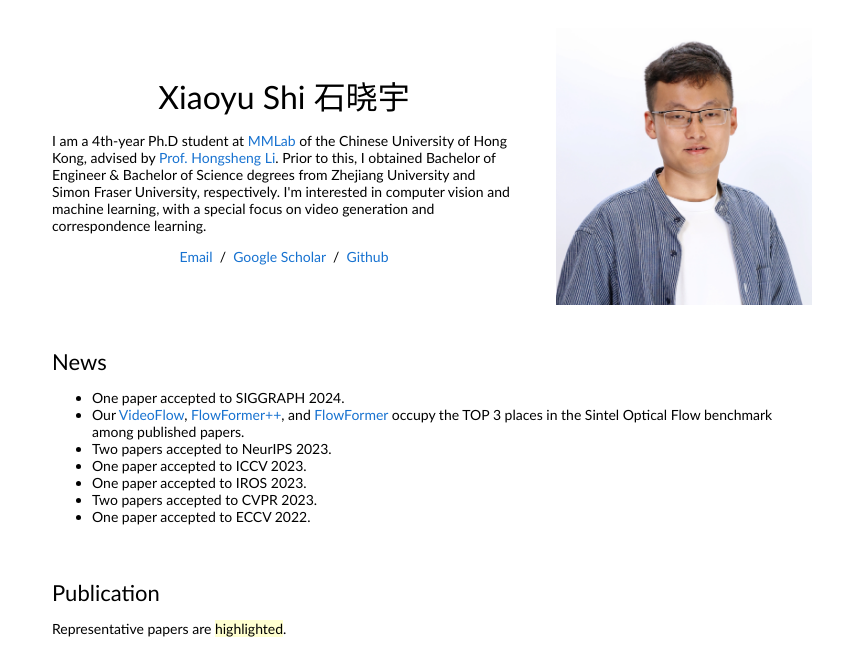
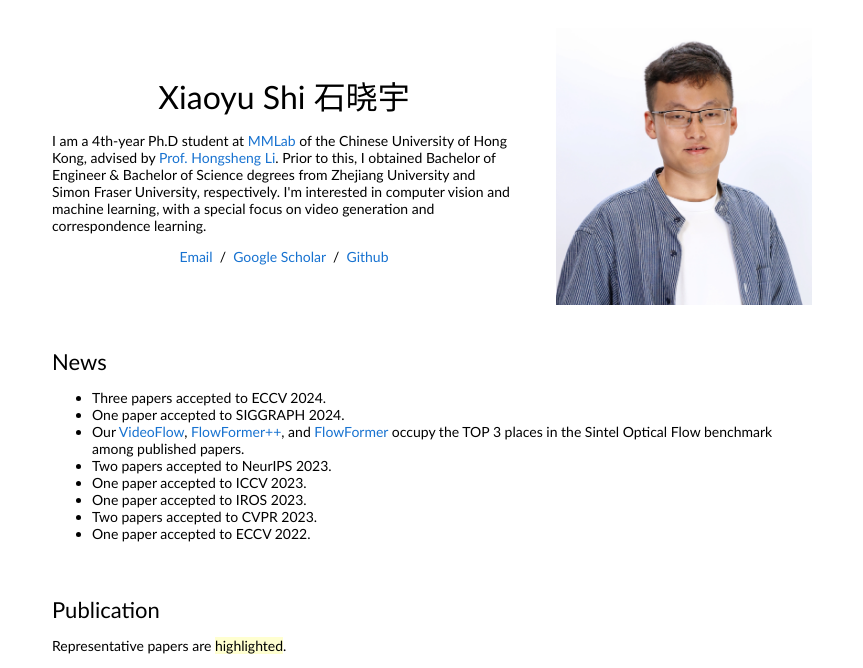
Before and after one commit to XiaoyuShi97/XiaoyuShi97.github.io, a plain HTML site: page index.html in a window 1280 px wide. Shown: the top 668 px of the page, without its empty margins (208-1071 px from the left). Drawn offline with Linux system fonts and the light colour scheme.

Commit message:
Update index.html

```diff
--- a/index.html
+++ b/index.html
@@ -39,6 +39,7 @@
           <td style="padding:20px;width:100%;vertical-align:middle">
             <heading>News</heading>
             <ul>
+	      <li>Three papers accepted to ECCV 2024.</li>
 	      <li>One paper accepted to SIGGRAPH 2024.</li>
               <li>Our <a href="https://arxiv.org/abs/2303.08340">VideoFlow</a>, <a href="https://openaccess.thecvf.com/content/CVPR2023/html/Shi_FlowFormer_Masked_Cost_Volume_Autoencoding_for_Pretraining_Optical_Flow_Estimation_CVPR_2023_paper.html">FlowFormer++</a>, and <a href="https://drinkingcoder.github.io/publication/flowformer/">FlowFormer</a> occupy the TOP 3 places in the Sintel Optical Flow benchmark among published papers.</li>
               <li>Two papers accepted to NeurIPS 2023.</li>
```
